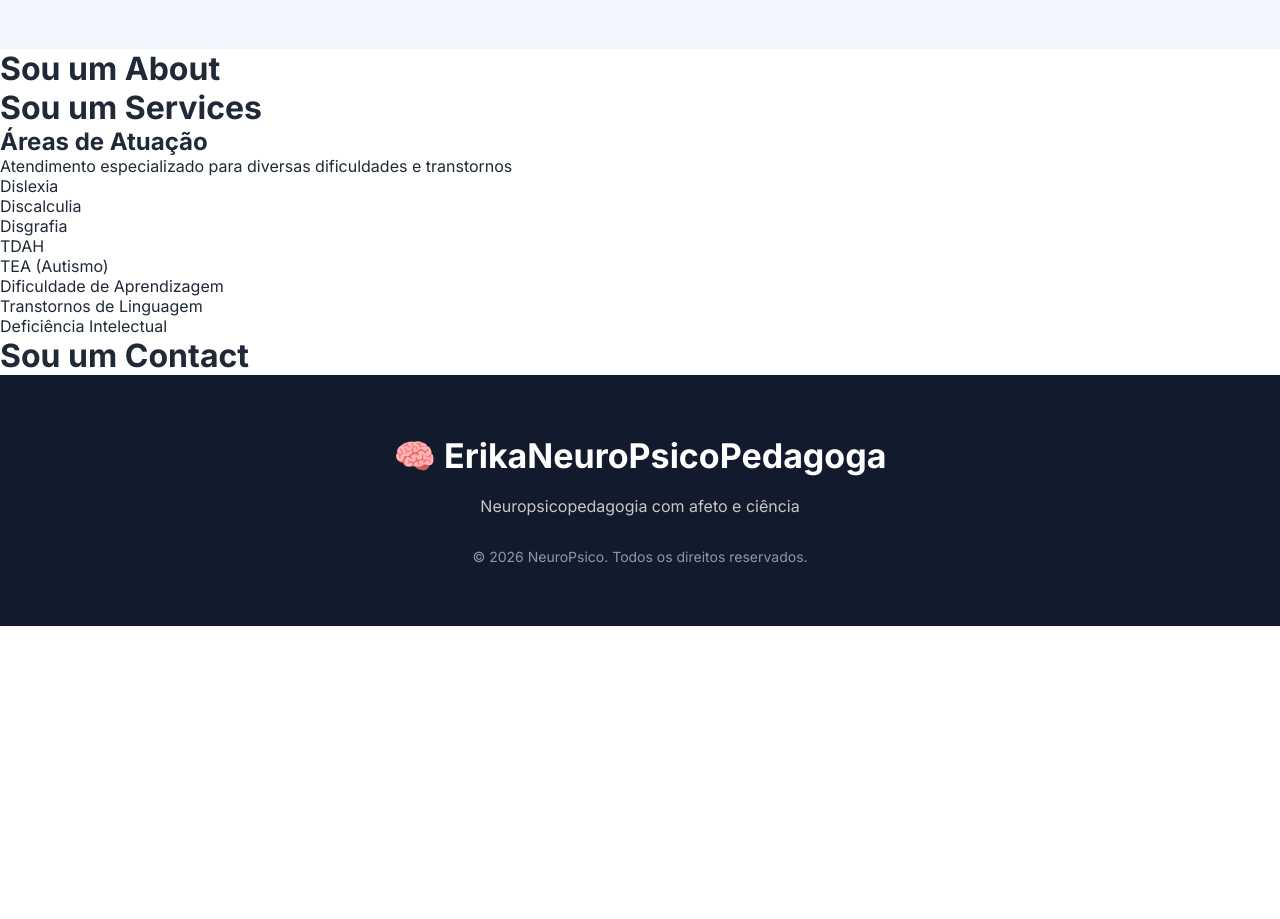
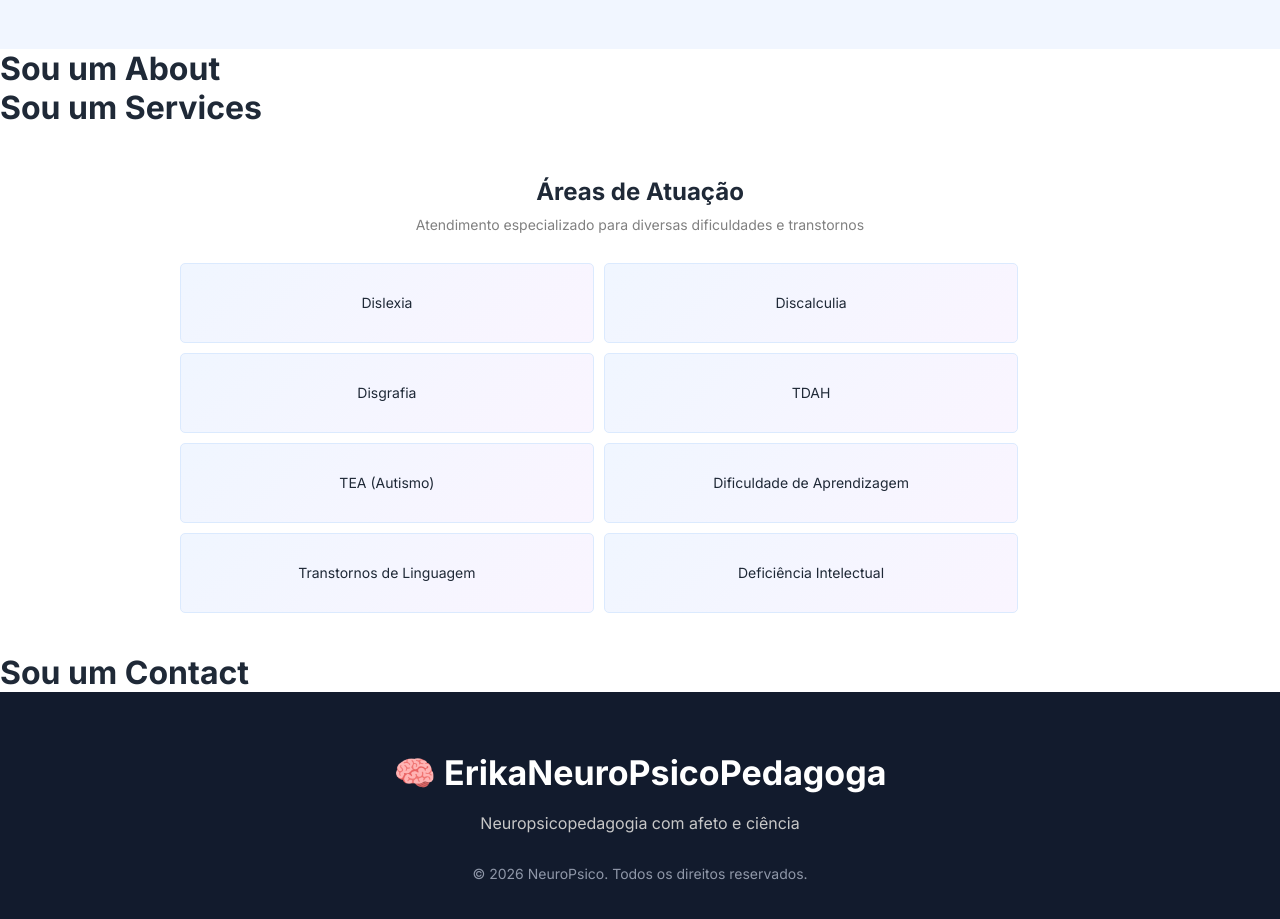
Before and after one commit to AlexandreAkkt/ErikaNeuropsicopedagoga, a React (Vite) app: page / in a window 1280 px wide. Shown: the part 800-1719 px from the top of the page. Before the commit the page ends 1426 px from the top, so only its background shows below. Built offline with nearby package versions, Linux system fonts and the light colour scheme.

Commit message:
Estilos do componentes áreas

```diff
--- a/src/components/Areas/Areas.css
+++ b/src/components/Areas/Areas.css
@@ -0,0 +1,43 @@
+
+.container {
+  display: flex;
+  flex-direction: column;
+  align-items: center;
+  gap: 20px;
+  margin: 20px;
+  padding: 20px;
+}
+
+.container-title {
+  display: flex;
+  flex-direction: column;
+  align-items: center;
+  gap: 10px;
+  margin: 10px;
+}
+
+.container p {
+  color: gray;
+  font-size: 14px;
+}
+
+.areas-grid{
+  display: flex;
+  flex-direction: row;
+  justify-content: flex-start;
+  gap: 10px;
+  flex-wrap: wrap;
+}
+
+.area-card {
+  display: flex;
+  flex-direction: row;
+  justify-content: center;
+  align-items: center;
+  width: 45%; /*ocupar x% da tela */
+  height: 80px;
+  border-radius: 5px;
+  font-size: 14px; /*define tamanho do texto */
+  border: 1px solid #dbeafe;
+  background: linear-gradient(135deg, #f0f6ff, #faf5ff);
+}
--- a/src/components/Areas/Areas.jsx
+++ b/src/components/Areas/Areas.jsx
@@ -4,10 +4,12 @@ function Areas() {
   return (
     <section id="areas">
       <div className="container">
-        <h2>Áreas de Atuação</h2>
-        <p>
-          Atendimento especializado para diversas dificuldades e transtornos
-        </p>
+        <div className="container-title">
+            <h2>Áreas de Atuação</h2>
+            <p>
+               Atendimento especializado para diversas dificuldades e transtornos
+            </p>
+         </div>
 
         <div className="areas-grid">
           <div className="area-card">Dislexia</div>
@@ -18,8 +20,7 @@ function Areas() {
           <div className="area-card">TEA (Autismo)
 
           </div>
-          <
-            div className="area-card">Dificuldade de Aprendizagem</div>
+          <div className="area-card">Dificuldade de Aprendizagem</div>
           <div className="area-card">Transtornos de Linguagem</div>
           <div className="area-card">Deficiência Intelectual</div>
         </div>
```
